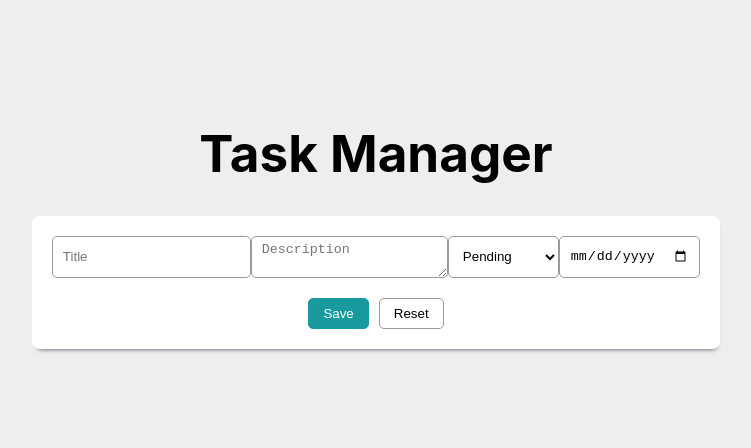
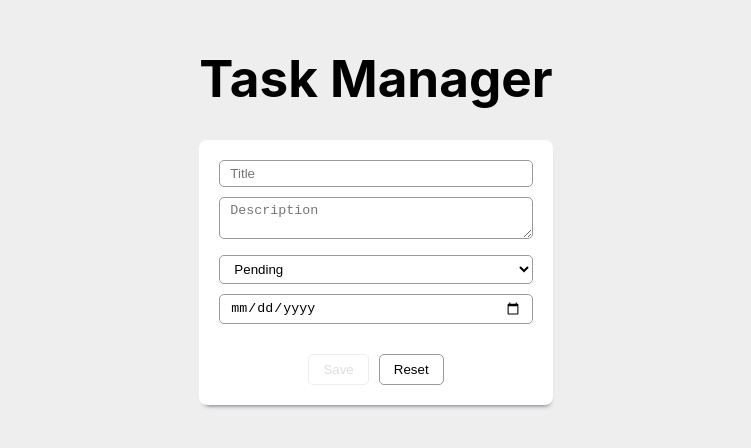
Before and after one commit to lukaszkups/todo-vue3-storybook, a Vue app: page / in a window 1280 px wide. Shown: the part 180-628 px from the top of the page, without its empty margins (264-1015 px from the left). Built offline with nearby package versions, Linux system fonts and the light colour scheme.

Commit message:
Added task creation.

```diff
--- a/src/App.vue
+++ b/src/App.vue
@@ -1,16 +1,31 @@
 <template>
   <div class="main-wrapper">
     <h1>{{ t('title') }}</h1>
-    <CreateTaskItem />
-    <TaskList />
+    <CreateTaskItem
+      v-if="showCreateTaskForm"
+      @created-task="onCreatedTask"
+    />
+    <TaskList v-else />
   </div>
 </template>
 <script setup lang="ts">
+import { onBeforeMount, ref } from 'vue';
 import CreateTaskItem from './components/CreateTaskItem.vue';
 import TaskList from './components/TaskList.vue';
 import { useI18n } from 'vue-i18n'
+import { useTaskStore } from './store';
 
 const { t } = useI18n();
+const store = useTaskStore();
+
+const showCreateTaskForm = ref(true);
+const onCreatedTask = () => {
+  showCreateTaskForm.value = false;
+}
+
+onBeforeMount(() => {
+  store.loadTaskList();
+});
 </script>
 <style lang="scss">
 
--- a/src/components/Card.vue
+++ b/src/components/Card.vue
@@ -26,6 +26,8 @@
     flex: 1;
     width: 100%;
     display: flex;
+    overflow: hidden;
+    position: relative;
   }
 
   &__body + &__footer {
--- a/src/components/CreateTaskItem.vue
+++ b/src/components/CreateTaskItem.vue
@@ -1,42 +1,124 @@
 <template>
-  <Card class="task-item">
+  <Card
+    :class="dynamicClass"
+  >
     <template #default>
+      <div class="task-item__input-wrapper">
         <input
           v-model="title"
           type="text"
           :placeholder="t('task.title')"
         />
+      </div>
+      <div class="task-item__input-wrapper">
         <textarea
           v-model="description"
           :placeholder="t('task.description')"
         ></textarea>
+      </div>
+      <div class="task-item__input-wrapper">
         <TaskStatusSelect
           v-model="taskStatus"
         />
+      </div>
+      <div class="task-item__input-wrapper">
         <input
           v-model="dueDate"
           type="date"
           :placeholder="t('task.dueDate')"
-        :valueAsDate="new Date()"
         />
+      </div>
     </template>
     <template #footer>
-      <button class="primary">{{ t('button.save') }}</button>
-      <button>{{ t('button.reset') }}</button>
+      <button
+        :disabled="!canSaveTask"
+        class="primary"
+        @click="onSave"
+      >{{ t('button.save') }}</button>
+      <button @click="onReset">{{ t('button.reset') }}</button>
     </template>
   </Card>
 </template>
 <script setup lang="ts">
-import { ref } from 'vue';
+import { computed, ref } from 'vue';
 import { useI18n } from 'vue-i18n'
-import { taskStatusList } from '../helpers/constants';
+import { getTodaysDate, taskStatusList } from '../helpers/constants';
 import TaskStatusSelect from './TaskStatusSelect.vue';
 import Card from './Card.vue';
+import { useTaskStore } from '../store';
 
 const { t } = useI18n();
+const store = useTaskStore();
+
+const emit = defineEmits(['createdTask'])
 
 const title = ref('');
 const description = ref('');
-const dueDate = ref('');
+const dueDate = ref(getTodaysDate());
 const taskStatus = ref(taskStatusList[0].id);
+const dynamicClass= ref('task-item animation-bounce');
+
+const canSaveTask = computed(() => {
+  return !!title.value.length
+})
+
+const onReset = () => {
+  resetForm();
+  shakeCard();
+}
+
+const resetForm = () => {
+  title.value = '';
+  description.value = '';
+  dueDate.value = '';
+  taskStatus.value = taskStatusList[0].id;
+}
+
+const shakeCard = async () => {
+  dynamicClass.value = 'task-item animation-shake';
+  await setTimeout(() => {
+    dynamicClass.value = 'task-item';
+  }, 300);
+}
+
+const onSave = async () => {
+  dynamicClass.value = 'task-item animation-submit';
+  store.addTask({
+    title: title.value,
+    description: description.value,
+    dueDate: dueDate.value,
+    status: taskStatus.value
+  });
+
+  await setTimeout(() => {
+    resetForm();
+    dynamicClass.value = 'task-item task-item--hidden';
+    emit('createdTask');
+  }, 1000);
+}
 </script>
+<style lang="scss">
+.task-item {
+  .card__body {
+    flex-direction: column;
+  }
+
+  &__input-wrapper {
+    flex: 1;
+    margin-bottom: 10px;
+    box-sizing: border-box;
+    position: relative;
+
+    input,
+    textarea,
+    select {
+      width: 100%;
+    }
+  }
+
+  &--hidden {
+    display: none;
+    opacity: 0;
+  }
+}
+</style>
--- a/src/components/TaskItem.vue
+++ b/src/components/TaskItem.vue
@@ -1,14 +1,14 @@
 <template>
   <Card class="task-item">
-    <template>
+    <template #default>
       <div class="task-item__title">
-        {{ task.title }}
+        {{ props.task.title }}
       </div>
       <div class="task-item__description">
-        {{ task.description }}
+        {{ props.task.description }}
       </div>
       <div class="task-item__due-date">
-        {{ task.dueDate }}
+        {{ props.task.dueDate }}
       </div>
       <div class="task-item__status">
         {{ humanReadableStatus }}
@@ -21,6 +21,7 @@ import { computed, PropType } from 'vue';
 import { Task } from '../types';
 import { useI18n } from 'vue-i18n'
 import Card from './Card.vue';
+import { taskStatusList } from '../helpers/constants';
 
 const { t } = useI18n();
 
@@ -31,5 +32,20 @@ const props = defineProps({
   }
 });
 
-const humanReadableStatus = computed(() => t(`taskStatus.${props.task.status}`))
+const taskStatusTranslationMapping = taskStatusList.map((item) => item.label);
+
+const humanReadableStatus = computed(() => t(taskStatusTranslationMapping[props.task.status]))
 </script>
+<style lang="scss">
+.task-item {
+  margin-bottom: 20px;
+
+  &__description {
+    display: none;
+  }
+
+  &:hover {
+    cursor: pointer;
+  }
+}
+</style>
--- a/src/components/TaskList.vue
+++ b/src/components/TaskList.vue
@@ -1,9 +1,11 @@
 <template>
-  <TaskItem
-    v-for="task in tasks"
-    :key="task.id"
-    :task="task"
-  />
+  <div class="task-item-list">
+    <TaskItem
+      v-for="(task, index) in tasks"
+      :key="`${task.id}-${index}`"
+      :task="task"
+    />
+  </div>
 </template>
 <script setup lang="ts">
 import { computed, onBeforeMount } from 'vue';
--- a/src/helpers/constants.ts
+++ b/src/helpers/constants.ts
@@ -15,3 +15,7 @@ export const taskStatusList = [
     label: 'taskStatus.completed'
   }
 ]
+
+export const getTodaysDate = () => {
+  return new Intl.DateTimeFormat('en-GB', { month: '2-digit', day: '2-digit', year: 'numeric' }).format(Date.now());
+}
--- a/src/store/index.ts
+++ b/src/store/index.ts
@@ -14,6 +14,7 @@ export const useTaskStore = defineStore('taskStore', () => {
 
   const saveTaskList = () => {
     const tasks = JSON.stringify(taskList.value || []);
+    console.log(tasks)
     localStorage.setItem(localStoragePiniaKey, tasks);
   }
 
--- a/src/style.scss
+++ b/src/style.scss
@@ -61,6 +61,20 @@ button {
       border-color: var(--color-primary-hover);
     }
   }
+
+  &:disabled {
+    background-color: #fff;
+    color: #ddd;
+    border-color: #eee;
+
+    &:hover,
+    &:focus {
+      cursor: not-allowed;
+      background-color: #fff;
+      color: #ddd;
+      border-color: #eee;
+    }
+  }
 }
 
 input,
@@ -71,8 +85,55 @@ select {
   border-radius: 5px;
   border: 1px solid #999;
   outline: none;
+  box-sizing: border-box;
 
   &:focus {
     border-color: var(--color-primary);
   }
+
+  &:disabled {
+    &:hover,
+    &:focus {
+      cursor: not-allowed;
+      background-color: #eee;
+      color: #ddd;
+    }
+  }
 }
+
+textarea {
+  min-width: 100%;
+}
+
+// Animations
+
+@keyframes bounce {
+  0% { transform:translateY(0%); opacity: 0; }
+  50% { transform:translateY(-5%); }
+  100% { transform:translateY(0%); opacity: 100%; }
+}
+
+.animation-bounce {
+  animation: bounce 0.5s ease;
+}
+
+@keyframes shake {
+  0% { transform: translateX(0%); }
+  25% { transform: translateX(-5%); }
+  50% { transform: translateX(5%); }
+  75% { transform: translateX(-5%); }
+  100% { transform: translateX(0%); }
+}
+
+.animation-shake {
+  animation: shake 0.3s ease;
+}
+
+@keyframes submit {
+  0% { transform: translateY(0%); opacity: 1; visibility: visible; }
+  100% { transform: translateY(-20%); opacity: 0; visibility: hidden; }
+}
+
+.animation-submit {
+  animation: submit 1s ease-out;
+}
```
Lines whose indentation alone changed are shown as unchanged.
